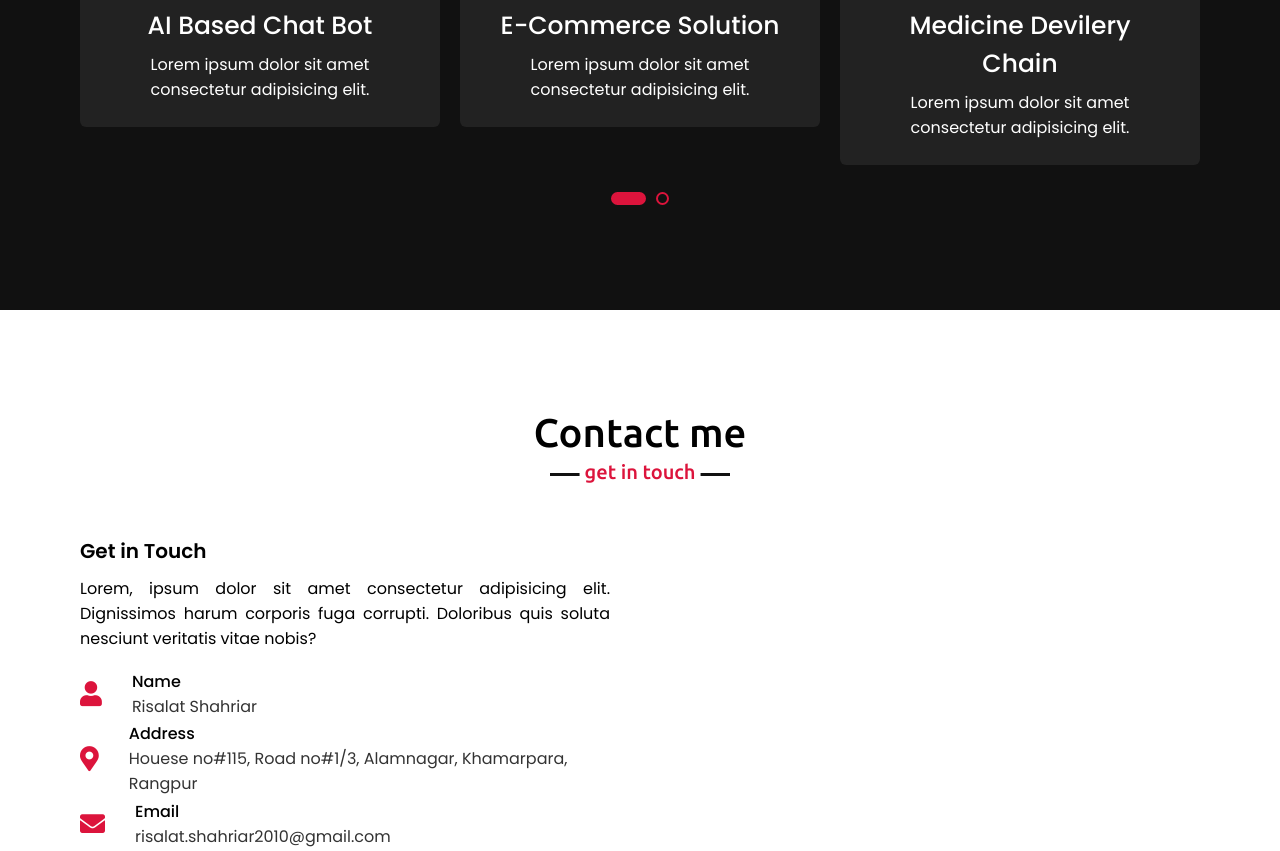
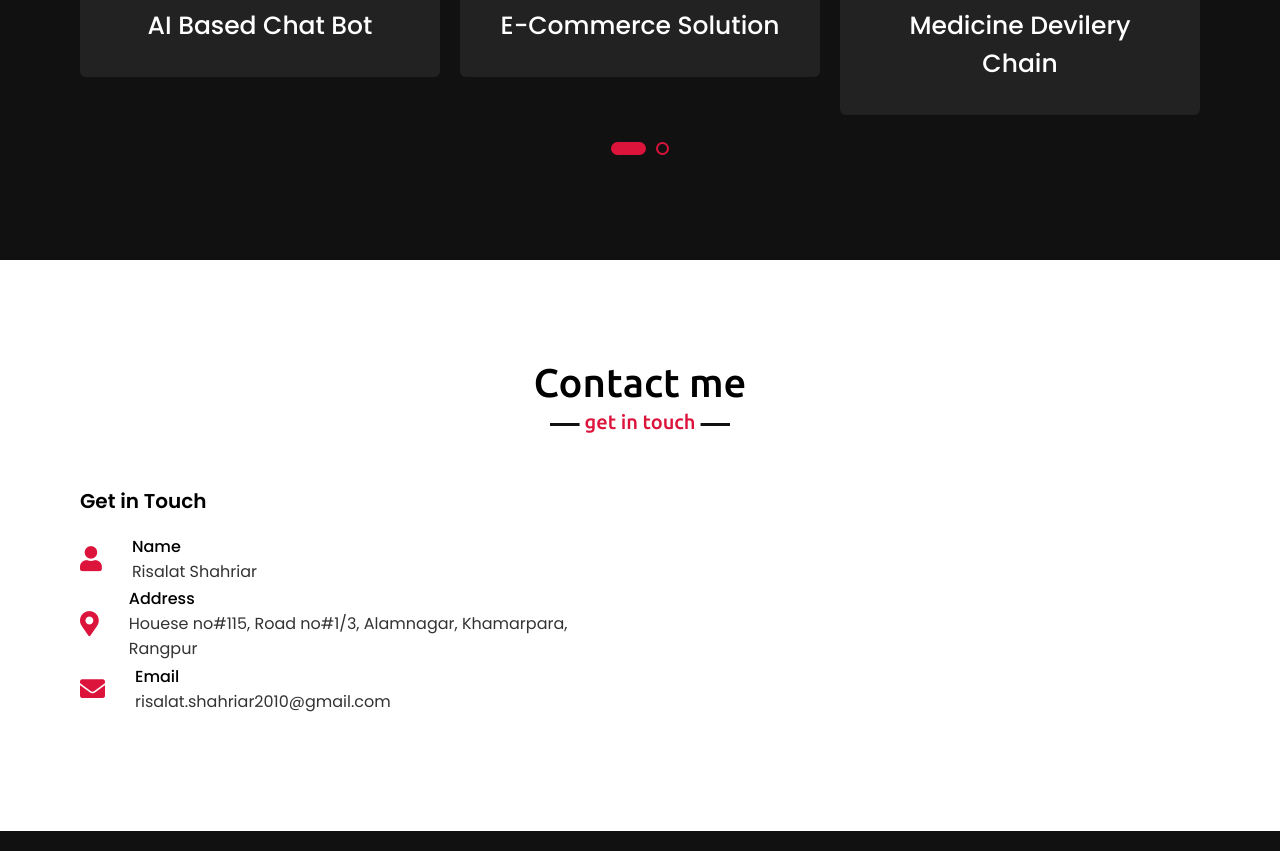
Before and after one commit to RisalatShahriar/me, a plain HTML site: page index.html in a window 1280 px wide. Shown: the part 2731-3582 px from the top of the page. Drawn offline with nearby package versions, Linux system fonts and the light colour scheme.

Commit message:
demo text removed

```diff
--- a/index.html
+++ b/index.html
@@ -56,7 +56,7 @@
                 </div>
                 <div class="column right">
                     <div class="text">I'm Risalat and I do <span class="typing-2"></span></div>
-                    <p>Lorem ipsum dolor sit amet consectetur adipisicing elit. Quasi ut voluptatum eveniet doloremque autem excepturi eaque, sit laboriosam voluptatem nisi delectus. Facere explicabo hic minus accusamus alias fuga nihil dolorum quae. Explicabo illo unde, odio consequatur ipsam possimus veritatis, placeat, ab molestiae velit inventore exercitationem consequuntur blanditiis omnis beatae. Dolor iste excepturi ratione soluta quas culpa voluptatum repudiandae harum non.</p>
+                    <p></p>
                 </div>
             </div>
         </div>
@@ -69,7 +69,7 @@
             <div class="skills-content">
                 <div class="column left">
                     <div class="text">My creative skills & experiences.</div>
-                    <p>Lorem ipsum dolor sit amet consectetur adipisicing elit. Dignissimos, ratione error est recusandae consequatur, iusto illum deleniti quidem impedit, quos quaerat quis minima sequi. Cupiditate recusandae laudantium esse, harum animi aspernatur quisquam et delectus ipsum quam alias quaerat? Quasi hic quidem illum. Ad delectus natus aut hic explicabo minus quod.</p>
+                    <p></p>
                 </div>
                 <div class="column right">
                     <div class="bars">
@@ -149,42 +149,42 @@
                     <div class="box">
                         <img src="images/lak.png" alt="">
                         <div class="text">ERP</div>
-                        <p>Lorem ipsum dolor sit amet consectetur adipisicing elit.</p>
+                        <p></p>
                     </div>
                 </div>
                 <div class="card">
                     <div class="box">
                         <img src="images/ai.jpg" alt="">
                         <div class="text">AI Based Chat Bot</div>
-                        <p>Lorem ipsum dolor sit amet consectetur adipisicing elit.</p>
+                        <p></p>
                     </div>
                 </div>
                 <div class="card">
                     <div class="box">
                         <img src="images/ecom.jpg" alt="">
                         <div class="text">E-Commerce Solution</div>
-                        <p>Lorem ipsum dolor sit amet consectetur adipisicing elit.</p>
+                        <p></p>
                     </div>
                 </div>
                 <div class="card">
                     <div class="box">
                         <img src="images/MediScene.png" alt="">
                         <div class="text">Medicine Devilery Chain</div>
-                        <p>Lorem ipsum dolor sit amet consectetur adipisicing elit.</p>
+                        <p></p>
                     </div>
                 </div>
                 <div class="card">
                     <div class="box">
                         <img src="images/rtc.jpg" alt="">
                         <div class="text">Web-RTC Application</div>
-                        <p>Lorem ipsum dolor sit amet consectetur adipisicing elit.</p>
+                        <p></p>
                     </div>
                 </div>
                 <div class="card">
                     <div class="box">
                         <img src="images/cc.png" alt="">
                         <div class="text">Web News Portal</div>
-                        <p>Lorem ipsum dolor sit amet consectetur adipisicing elit.</p>
+                        <p></p>
                     </div>
                 </div>
             </div>
@@ -198,7 +198,7 @@
             <div class="contact-content">
                 <div class="column left">
                     <div class="text">Get in Touch</div>
-                    <p>Lorem, ipsum dolor sit amet consectetur adipisicing elit. Dignissimos harum corporis fuga corrupti. Doloribus quis soluta nesciunt veritatis vitae nobis?</p>
+                    <p></p>
                     <div class="icons">
                         <div class="row">
                             <i class="fas fa-user"></i>
```
